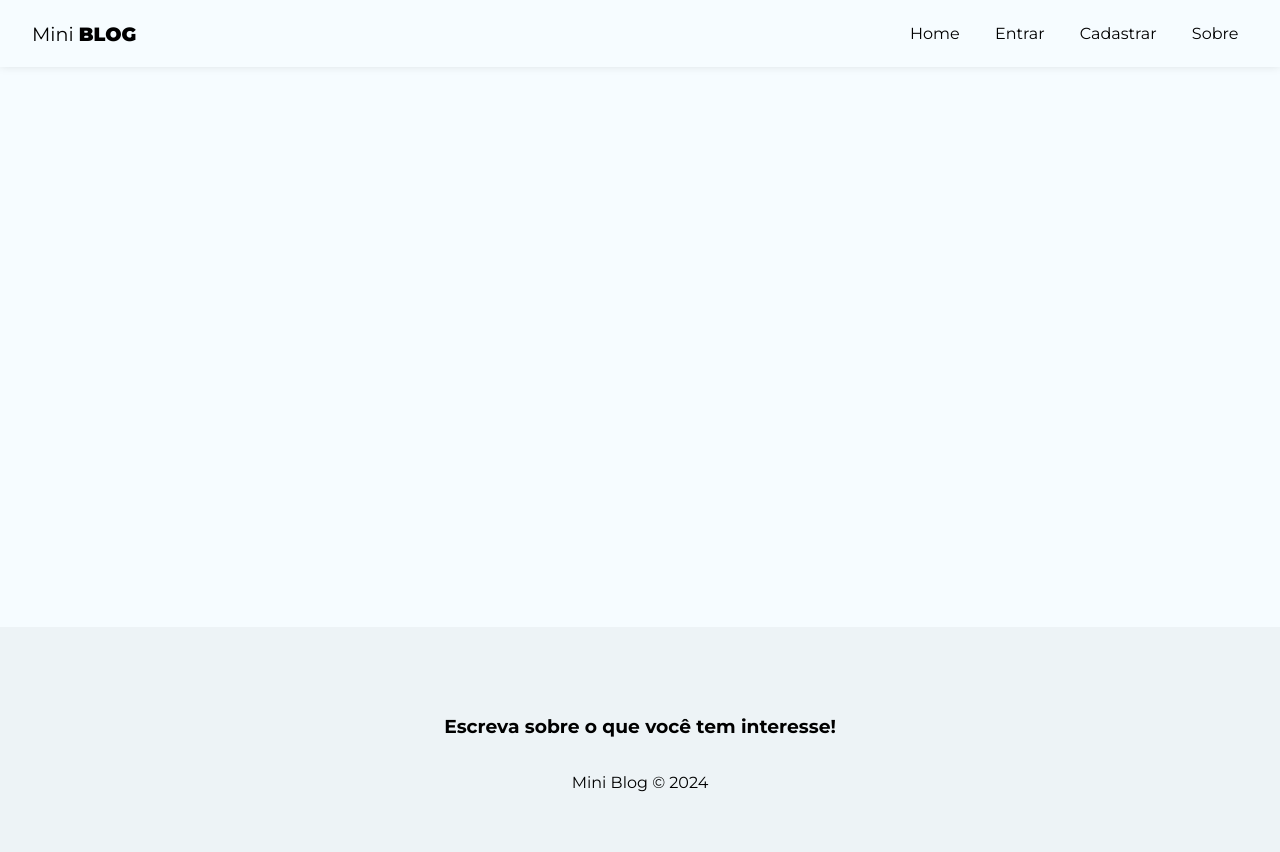
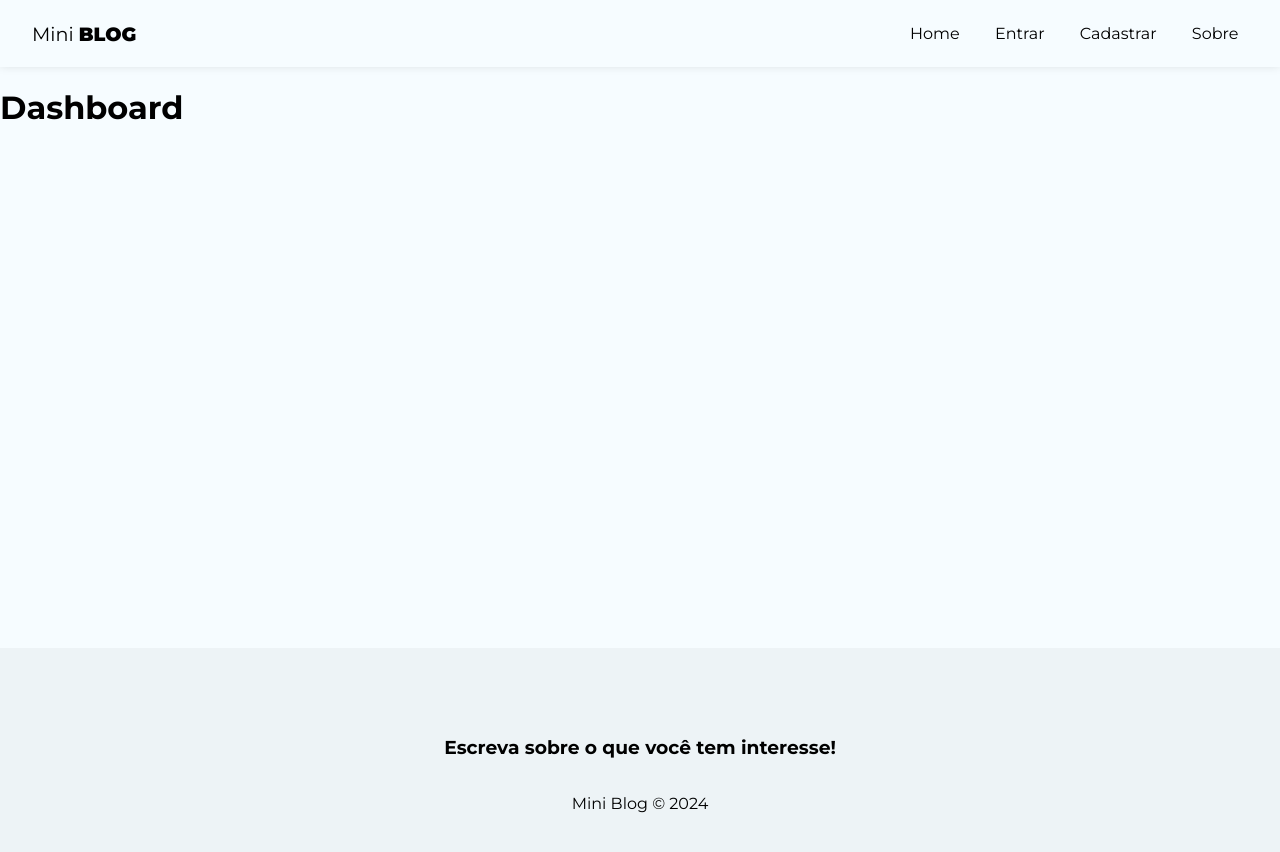
Before and after one commit to oldrado-jr/mini-blog, a React (Vite) app: page /dashboard in a window 1280 px wide. Shown: the top 852 px of the page. Built offline with nearby package versions, Linux system fonts and the light colour scheme; no server answers.

Commit message:
feat: add pages for dashboard and new posts

```diff
--- a/src/App.jsx
+++ b/src/App.jsx
@@ -12,6 +12,8 @@ import Home from './pages/Home';
 import About from './pages/About';
 import Login from './pages/Login';
 import Register from './pages/Register';
+import CreatePost from './pages/CreatePost';
+import Dashboard from './pages/Dashboard';
 
 import './App.css';
 
@@ -42,6 +44,8 @@ function App() {
               <Route path="/about" element={<About />} />
               <Route path="/login" element={<Login />} />
               <Route path="/register" element={<Register />} />
+              <Route path="/posts/create" element={<CreatePost />} />
+              <Route path="/dashboard" element={<Dashboard />} />
             </Routes>
           </div>
           <Footer />
--- a/src/components/Navbar/index.jsx
+++ b/src/components/Navbar/index.jsx
@@ -1,8 +1,12 @@
 import { NavLink } from 'react-router-dom';
+
+import { useAuthValue } from '../../context/AuthContext';
 
 import styles from './styles.module.css';
 
 function Navbar() {
+  const { user } = useAuthValue();
+
   const isLinkActive = ({ isActive }) => {
     return isActive ? styles.active : '';
   };
@@ -16,12 +20,26 @@ function Navbar() {
         <li>
           <NavLink to="/" className={isLinkActive}>Home</NavLink>
         </li>
+        {!user && (
+          <>
             <li>
               <NavLink to="/login" className={isLinkActive}>Entrar</NavLink>
             </li>
             <li>
               <NavLink to="/register" className={isLinkActive}>Cadastrar</NavLink>
             </li>
+          </>
+        )}
+        {user && (
+          <>
+            <li>
+              <NavLink to="/posts/create" className={isLinkActive}>Novo post</NavLink>
+            </li>
+            <li>
+              <NavLink to="/dashboard" className={isLinkActive}>Dashboard</NavLink>
+            </li>
+          </>
+        )}
         <li>
           <NavLink to="/about" className={isLinkActive}>Sobre</NavLink>
         </li>
--- /dev/null
+++ b/src/pages/CreatePost/index.jsx
@@ -0,0 +1,9 @@
+function CreatePost() {
+  return (
+    <div>
+      <h1>CreatePost</h1>
+    </div>
+  );
+}
+
+export default CreatePost;
--- /dev/null
+++ b/src/pages/Dashboard/index.jsx
@@ -0,0 +1,9 @@
+function Dashboard() {
+  return (
+    <div>
+      <h1>Dashboard</h1>
+    </div>
+  );
+}
+
+export default Dashboard;
```
Lines whose indentation alone changed are shown as unchanged.
